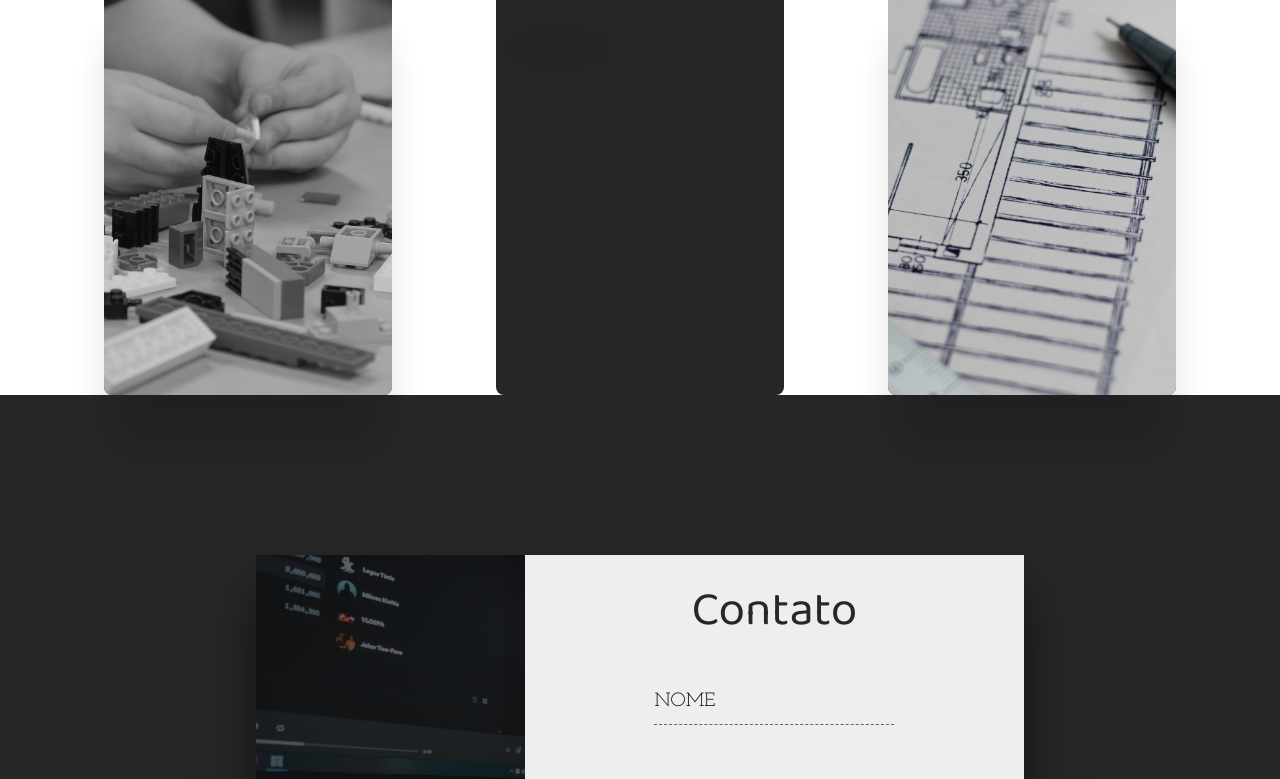
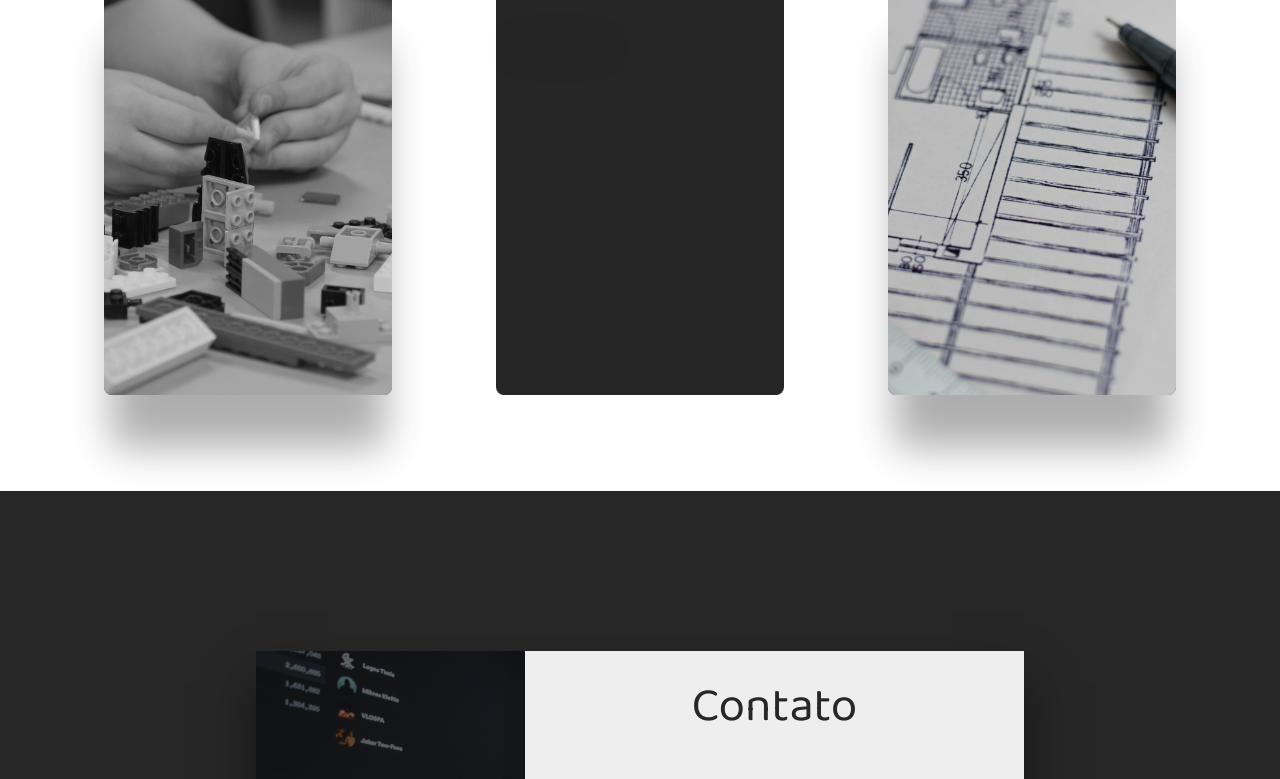
Before and after one commit to Kaue-G/portfolio, a plain HTML site: page index.html in a window 1280 px wide. Shown: the part 1757-2536 px from the top of the page. Drawn offline with Linux system fonts and the light colour scheme.

Commit message:
:up: atualização

```diff
--- a/style.css
+++ b/style.css
@@ -351,6 +351,7 @@ header {
 .projetos {
     display: flex;
     justify-content: space-evenly;
+    padding-bottom: 6rem;
 
     /* z-index: 1; */
 }
@@ -380,13 +381,14 @@ header {
     border-radius: .5rem;
     opacity: .8;
 
-    transition: 2s;
-    box-shadow: rgba(0, 0, 0, 0.2) 0px 60px 40px -7px;
+    transition: .3s;
+    box-shadow: rgba(0, 0, 0, 0.4) 0px 60px 40px -7px;
 }
 
 .card:hover .card-img-wrapper  {
     width: 110%;
     height: 110%;
+    box-shadow: rgba(0, 0, 0, 0.4) 50px 60px 40px -7px;
 }
 
 .card:hover .card-img-wrapper img {
```
